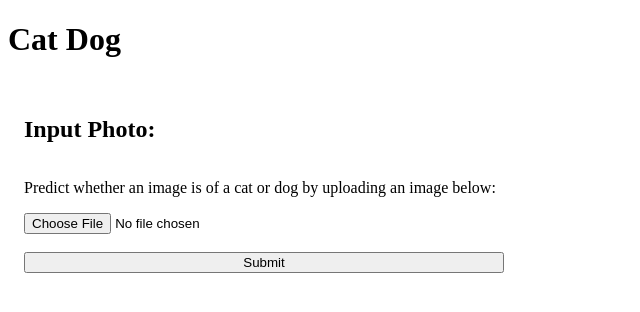
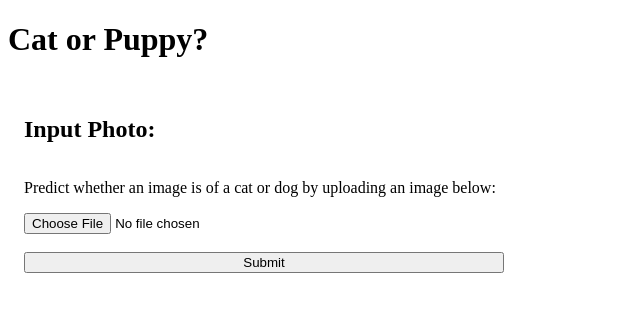
Before and after one commit to CharlieYalf/animal-compare, a plain HTML site: page index.html in a window 1280 px wide. Shown: the whole page, without its empty margins (0-640 px from the left). Drawn offline with Linux system fonts and the light colour scheme.

Commit message:
Quick title update for MVP

```diff
--- a/index.html
+++ b/index.html
@@ -4,12 +4,12 @@
 <head>
 	<meta charset="utf-8">
 	<meta name="viewport" content="width=device-width">
-	<title>replit</title>
+	<title>Cat or Puppy?</title>
 	<link href="style.css" rel="stylesheet" type="text/css" />
 </head>
 
 <body>
-	<h1>Cat Dog</h1>
+	<h1>Cat or Puppy?</h1>
 	<div class="container">
 		<div class="input-column">
 			<h2>Input Photo:</h2>
```
